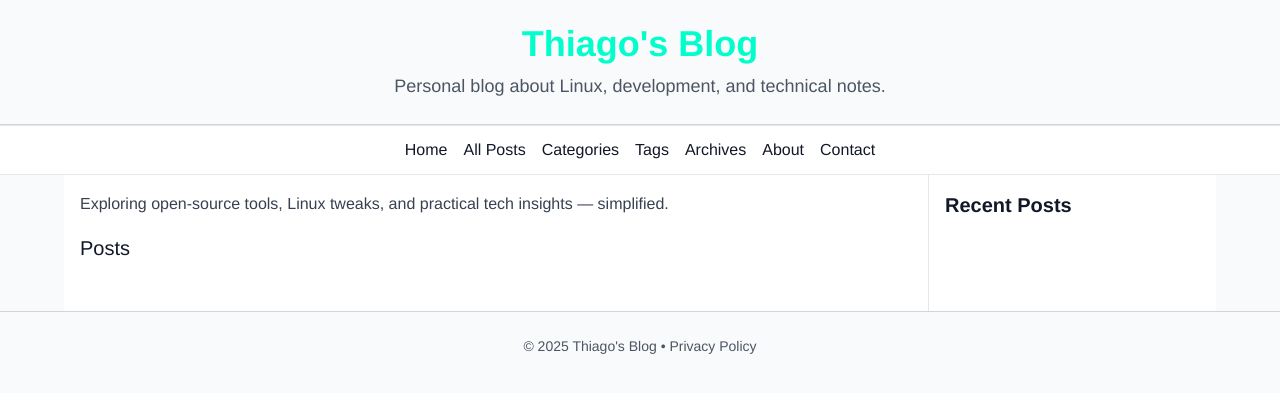
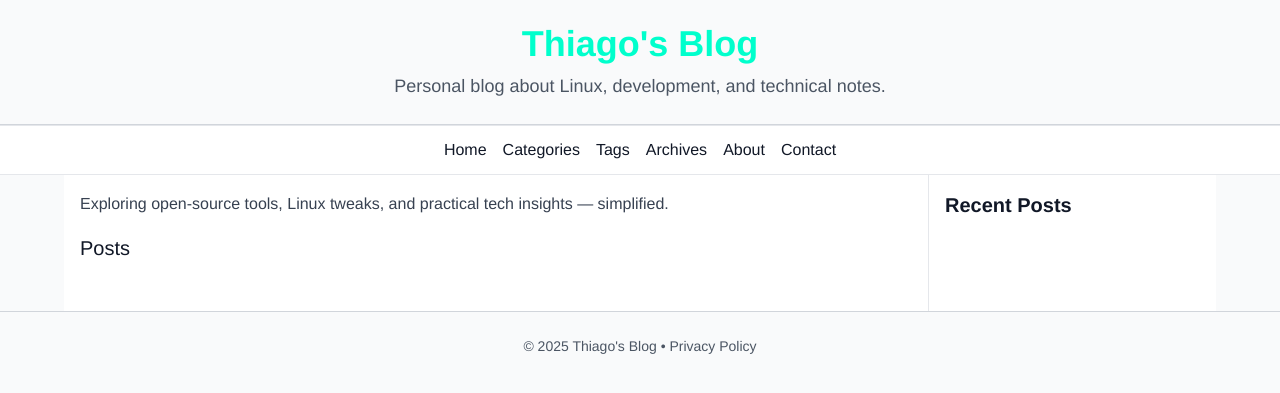
Before and after one commit to tfarina/tfarina.github.io, a Jekyll site: the page built from index.html, in a window 1280 px wide. Shown: the top 393 px of the page. Built offline with Jekyll 4.4.1, drawn with Linux system fonts in a browser that asks for light colours; nearby versions of some CDN libraries.

Commit message:
remove "All Posts" link from horizontal navigation menu
This is what the "Home" or "Index" page is for. I think a /posts
page would just repeat it, so hence it was removed.

Signed-off-by: Thiago Farina <tfransosi@gmail.com>

```diff
--- a/_includes/nav.html
+++ b/_includes/nav.html
@@ -1,7 +1,6 @@
 <nav class="bg-white border-y border-gray-200">
   <ul class="flex flex-wrap justify-center space-x-4 py-3 text-sm md:text-base">
     <li><a href="{{ '/' | relative_url }}" class="hover:text-[#00ffcc]">Home</a></li>
-    <li><a href="{{ '/posts' | relative_url }}" class="hover:text-[#00ffcc]">All Posts</a></li>
     <li><a href="{{ '/categories' | relative_url }}" class="hover:text-[#00ffcc]">Categories</a></li>
     <li><a href="{{ '/tags' | relative_url }}" class="hover:text-[#00ffcc]">Tags</a></li>
     <li><a href="{{ '/archives' | relative_url }}" class="hover:text-[#00ffcc]">Archives</a></li>
```
